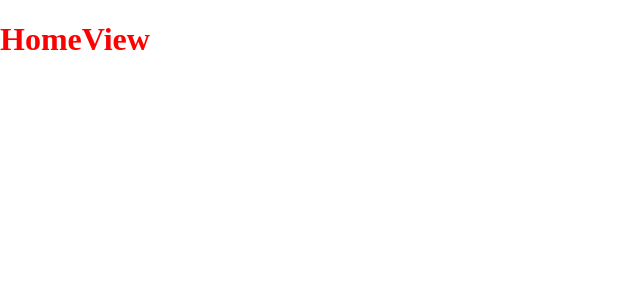
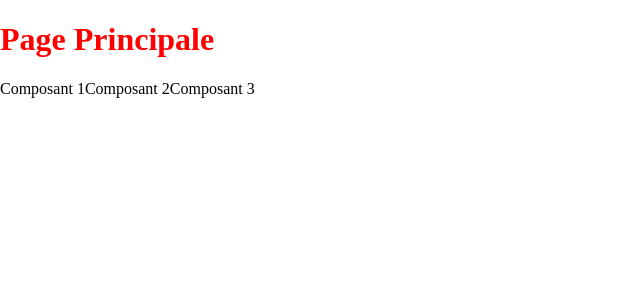
Before and after one commit to Emilbou/Emilien_Boucard-ProjetFront, a Vue app: page / in a window 1280 px wide. Shown: the top 300 px of the page, without its empty margins (0-640 px from the left). Built offline with nearby package versions, Linux system fonts and the light colour scheme.

Commit message:
feat(ConfigComponent) Mise en place d'un composant avec affichage dynamique

```diff
--- /dev/null
+++ b/src/components/ComponentConfig.vue
@@ -0,0 +1,6 @@
+<script setup lang="ts">
+defineProps({
+  index: Number,
+})
+</script>
+<template>Composant {{ index }}</template>
--- a/src/views/HomeView.vue
+++ b/src/views/HomeView.vue
@@ -1,8 +1,12 @@
-<script setup lang="ts"></script>
+<script setup lang="ts">
+import MyComponent from '@/components/ComponentConfig.vue'
+const TestArray = [{ id: 1 }, { id: 2 }, { id: 3 }]
+</script>
 
 <template>
   <div>
-    <h1>HomeView</h1>
+    <h1>Page Principale</h1>
+    <MyComponent v-for="item in TestArray" :key="item.id" :index="item.id" />
   </div>
 </template>
 <style lang="scss">
```
